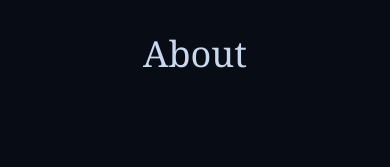
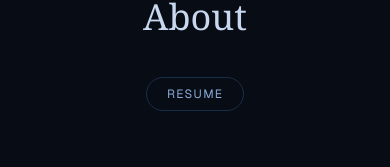
Before and after one commit to NanaAbenaBempong/artbysarps-v2, a Next.js app: page / in a window 390 px wide. Both pictures are taken after a click on the button "Open menu". Shown: the part 488-655 px from the top of the page. Built offline with nearby package versions, Linux system fonts and the light colour scheme.

Commit message:
Update src/app/components/Nav.tsx

```diff
--- a/src/app/components/Nav.tsx
+++ b/src/app/components/Nav.tsx
@@ -140,6 +140,16 @@ export default function Nav({ forceDark = false }: { forceDark?: boolean }) {
               {label}
             </a>
           ))}
+          <a
+            href="/sarpomaa-bempong-resume.pdf"
+            download
+            target="_blank"
+            rel="noopener noreferrer"
+            className="text-xs uppercase tracking-widest text-[#8AAAD8] hover:text-[#C8D8F0] transition-colors duration-200 border border-[#1A2E48] hover:border-[#384868] rounded-full px-5 py-2"
+            onClick={() => setMenuOpen(false)}
+          >
+            Resume
+          </a>
         </nav>
       </div>
     </>
```
